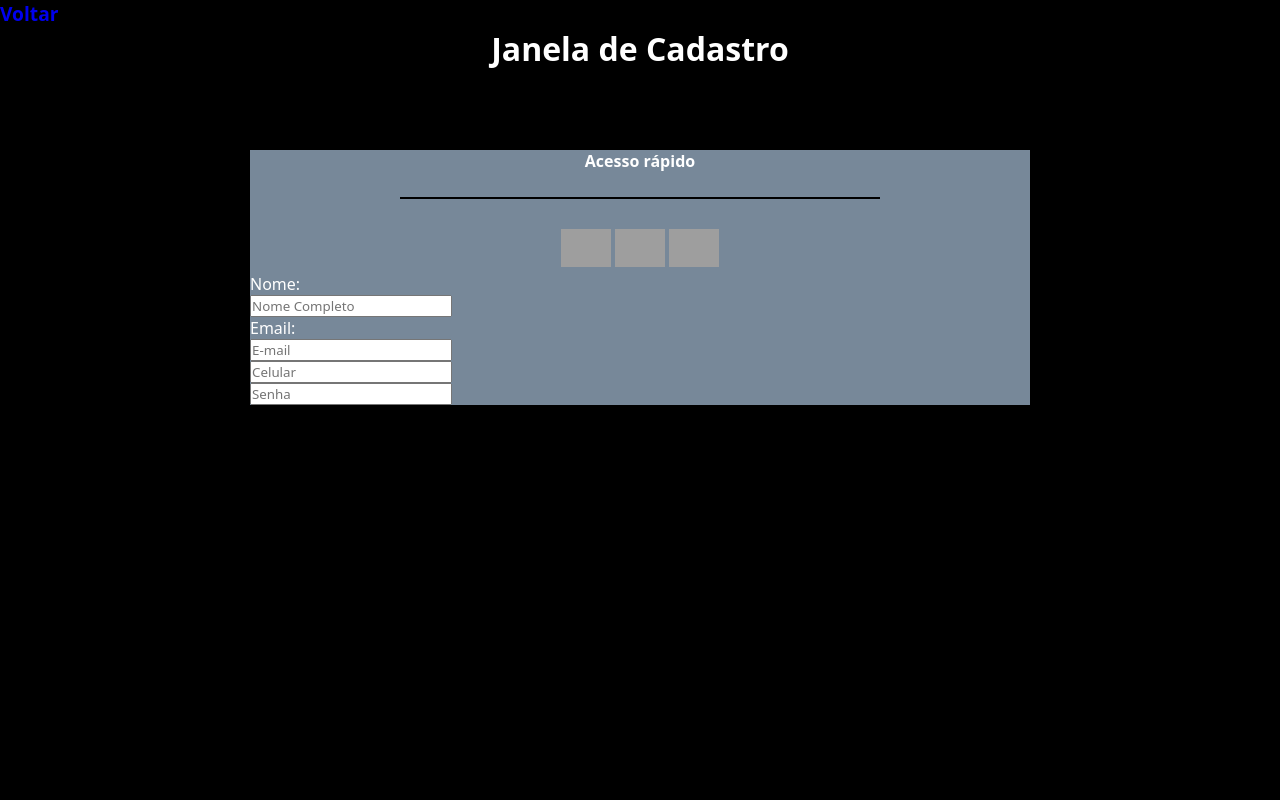
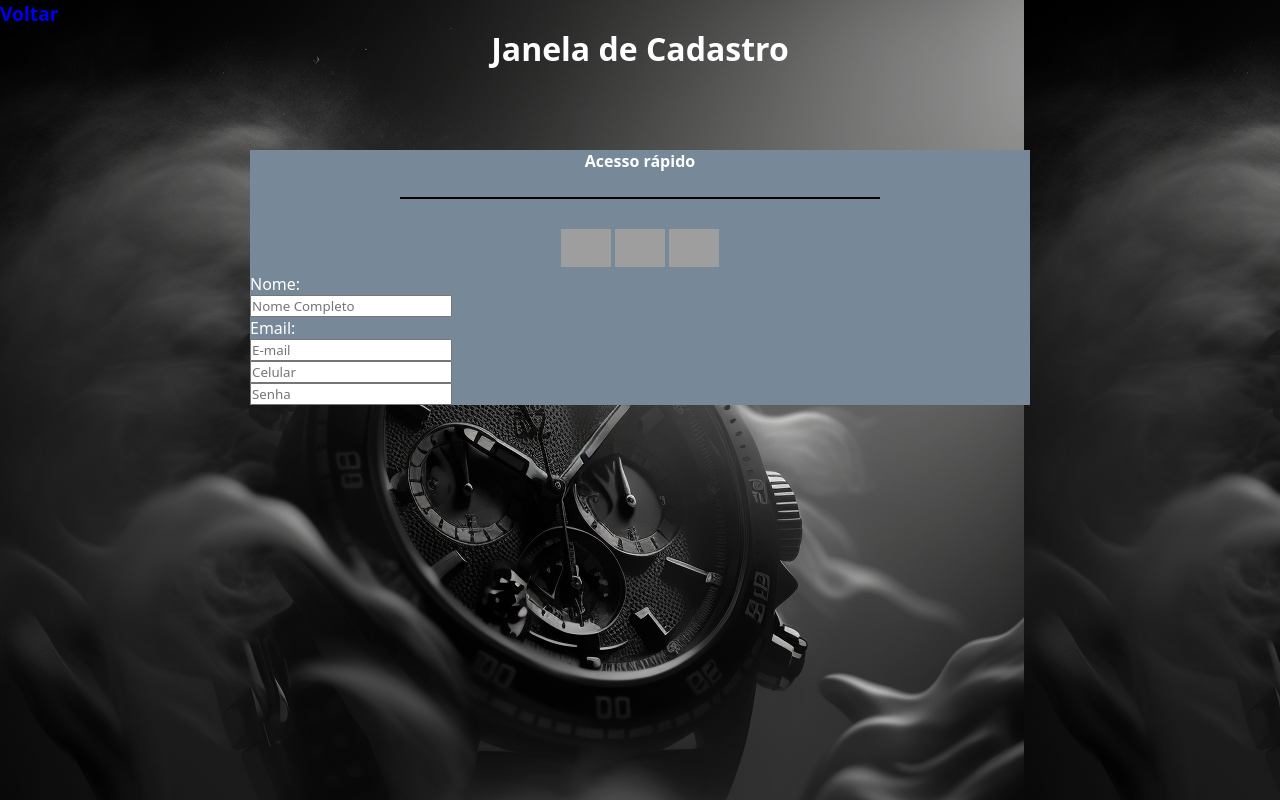
Before and after one commit to kralluz/clock-shop-project, a plain HTML site: page cadastro user.html in a window 1280 px wide. Drawn offline with Linux system fonts and the light colour scheme; grey boxes are pictures that could not be loaded.

Commit message:
Update cadastro_user.css

```diff
--- a/estilos/cadastro_user.css
+++ b/estilos/cadastro_user.css
@@ -7,7 +7,7 @@
 }
 
 body {
-    background-color: black;
+    background-image: url(../images/relogio.png);
     color: white;
 }
 
```
